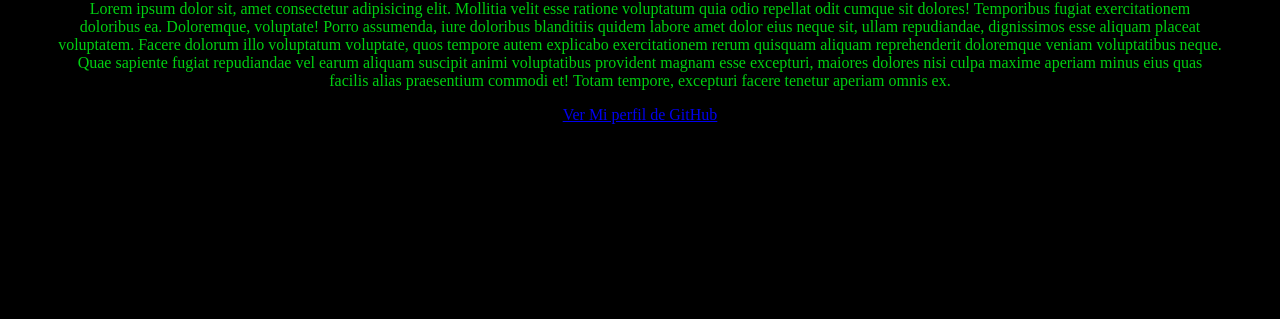
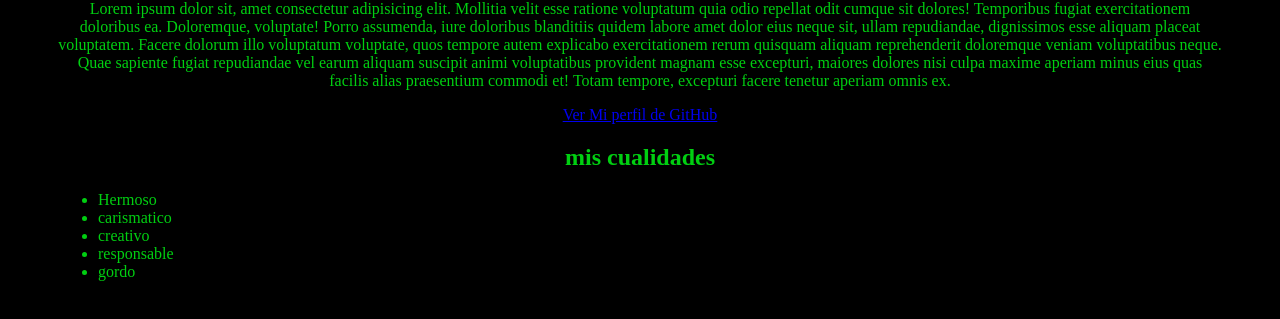
Before and after one commit to Keviiinm/mi_historia, a plain HTML site: page index.html in a window 1280 px wide. Shown: the part 125-444 px from the top of the page. Drawn offline with Linux system fonts and the light colour scheme.

Commit message:
mis cualidades

```diff
--- a/css/styles.css
+++ b/css/styles.css
@@ -5,3 +5,7 @@ body{
     padding: 50px;
     box-sizing: border-box;
 }
+ul{
+    text-align: left;
+
+}
--- a/index.html
+++ b/index.html
@@ -14,6 +14,24 @@
         <p>Lorem ipsum dolor sit, amet consectetur adipisicing elit. Mollitia velit esse ratione voluptatum quia odio repellat odit cumque sit dolores! Temporibus fugiat exercitationem doloribus ea. Doloremque, voluptate! Porro assumenda, iure doloribus blanditiis quidem labore amet dolor eius neque sit, ullam repudiandae, dignissimos esse aliquam placeat voluptatem. Facere dolorum illo voluptatum voluptate, quos tempore autem explicabo exercitationem rerum quisquam aliquam reprehenderit doloremque veniam voluptatibus neque. Quae sapiente fugiat repudiandae vel earum aliquam suscipit animi voluptatibus provident magnam esse excepturi, maiores dolores nisi culpa maxime aperiam minus eius quas facilis alias praesentium commodi et! Totam tempore, excepturi facere tenetur aperiam omnis ex.</p>
 
         <a href="#">Ver Mi perfil de GitHub</a>
+        <h2>mis cualidades</h2>
+        <ul>
+            <li>
+                Hermoso
+            </li>
+            <li>
+                carismatico
+            </li>
+            <li>
+                creativo
+            </li>
+            <li>
+                responsable
+            </li>
+            <li>
+                gordo
+            </li>
+        </ul>
     </section>
 
 </body>
```
